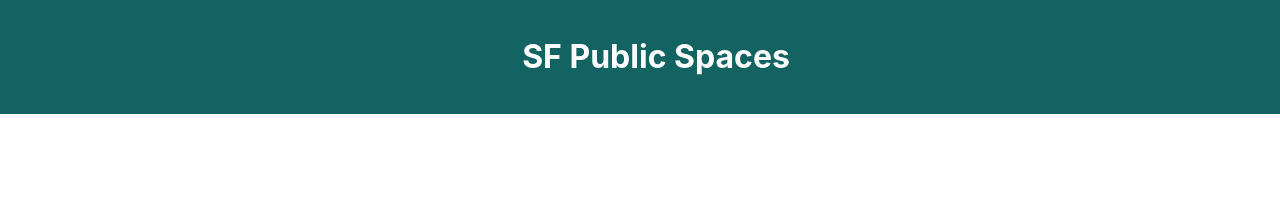
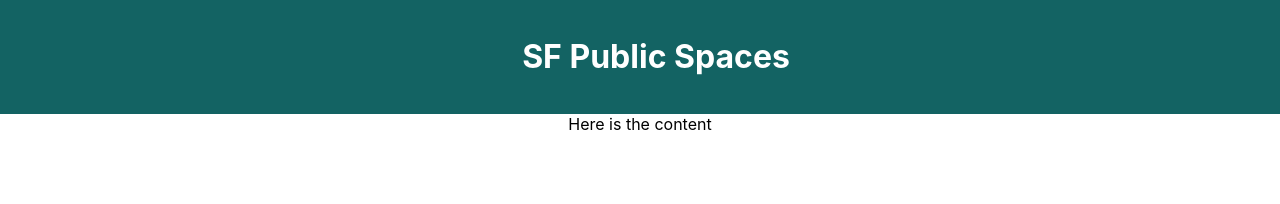
Before and after one commit to ikejs/learn-react, a React (Create React App) app: page / in a window 1280 px wide. Shown: the top 204 px of the page. Built offline with nearby package versions, Linux system fonts and the light colour scheme.

Commit message:
add Content component

```diff
--- a/src/App.js
+++ b/src/App.js
@@ -2,11 +2,13 @@ import React from 'react';
 import './App.css';
 import './Heading.css'
 import Heading from './Heading'
+import Content from './Content'
 
 function App() {
   return (
     <div className="App">
       <Heading />
+      <Content />
     </div>
   );
 }
--- /dev/null
+++ b/src/Content.css
@@ -0,0 +1,7 @@
+.Content {
+    width: 960px;
+    margin: auto;
+    display: grid;
+    grid-template-columns: 1fr 1fr 1fr;
+    grid-gap: 2em;
+}
--- /dev/null
+++ b/src/Content.js
@@ -0,0 +1,11 @@
+import React from 'react';
+
+function Content() {
+    return (
+      <div className="Content">
+        Here is the content
+      </div>
+    )
+}
+
+export default Content
```
